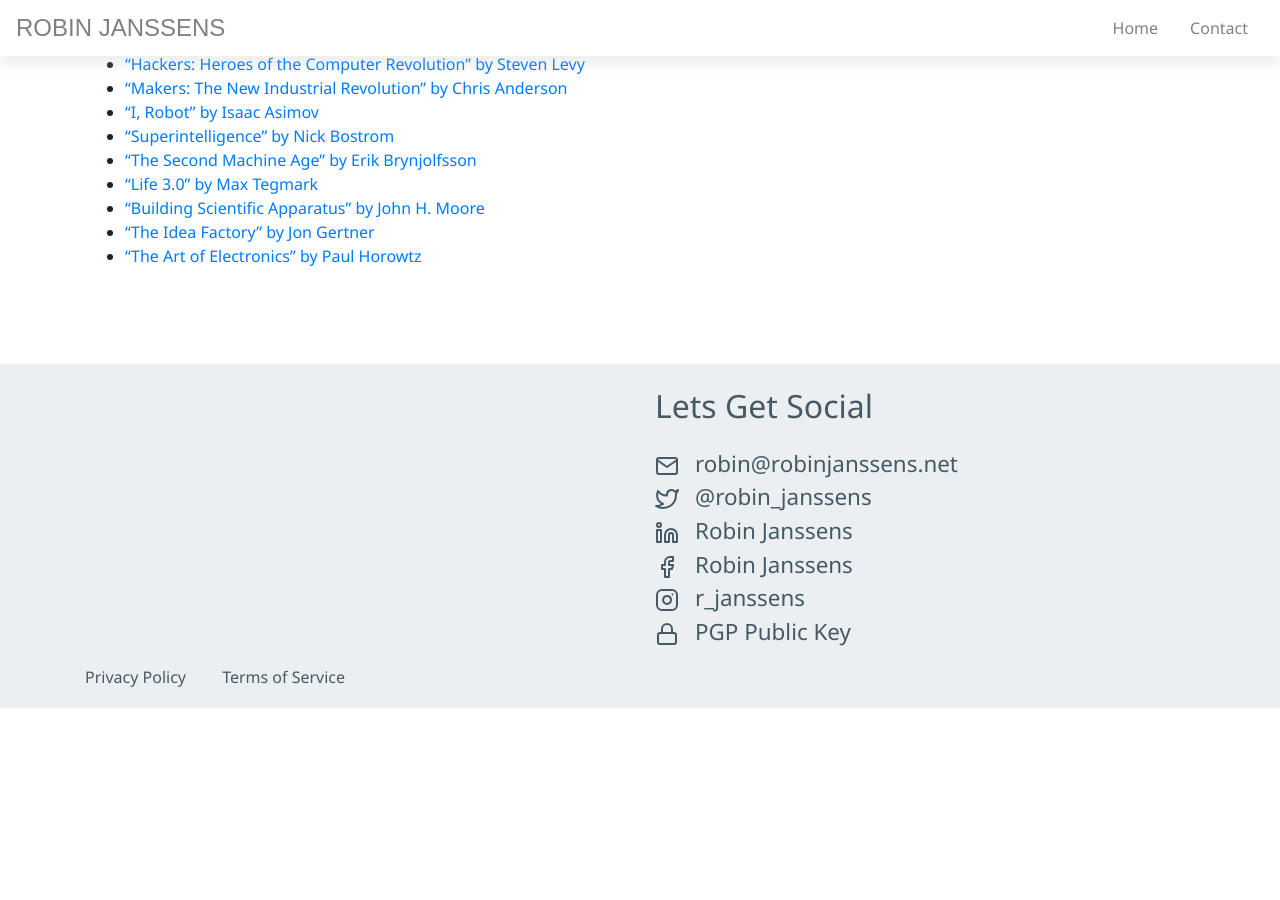
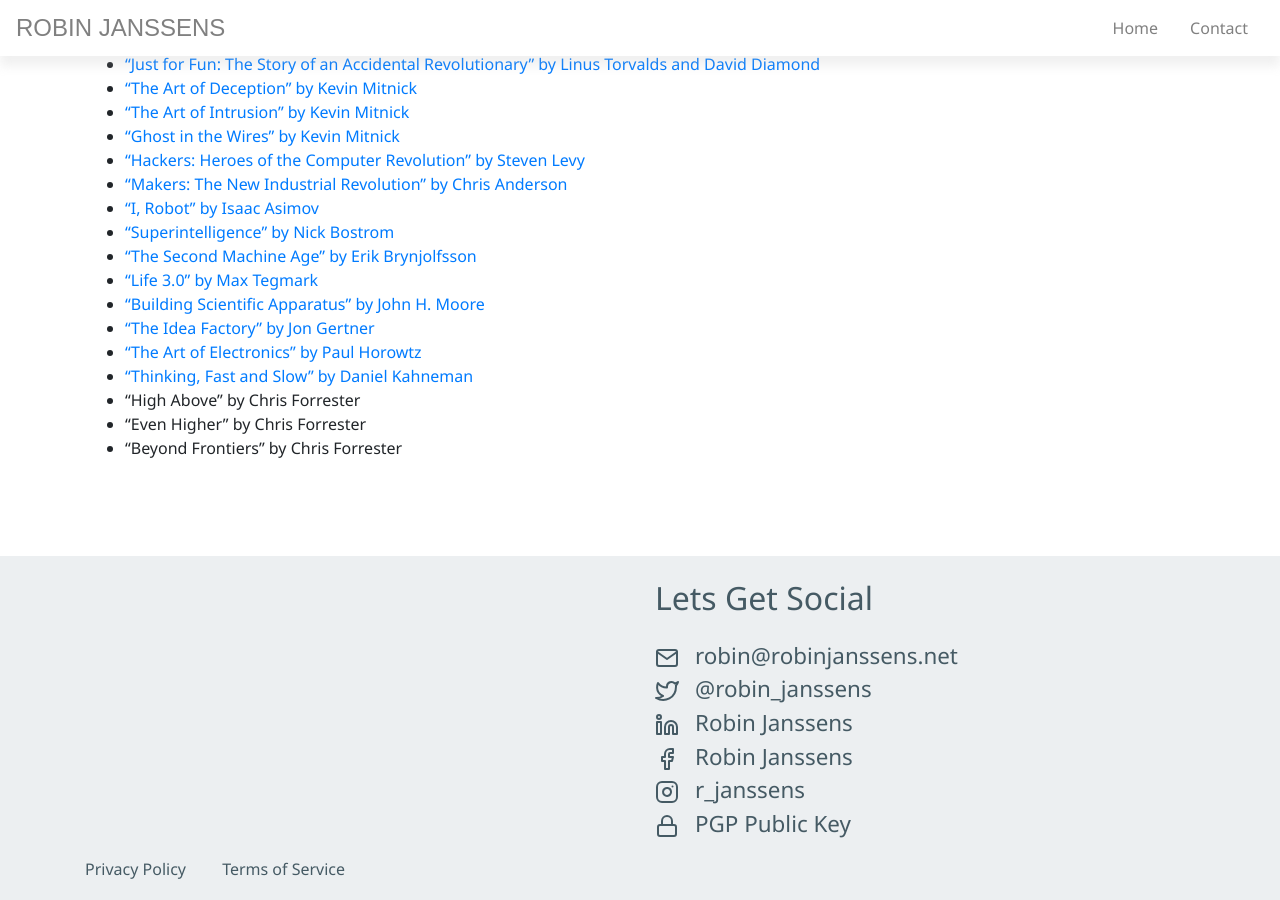
Before and after one commit to robinjanssens/robinjanssens.net, a Jekyll site: the page built from pages/wishlist.md, in a window 1280 px wide and 900 px high, scrolled down 4189 px. Built offline with Jekyll 4.4.1, drawn with Linux system fonts in a browser that asks for light colours; nearby versions of some CDN libraries; some web fonts are replaced; comment, search, counter and statistics services are not loaded; before the commit the page ends 4897 px from its top, so only the background shows below that; some of the changed text lies outside the part shown.

Commit message:
updated wishlist

```diff
--- a/pages/wishlist.md
+++ b/pages/wishlist.md
@@ -192,3 +196,7 @@
 - ["Building Scientific Apparatus" by John H. Moore](https://partner.bol.com/click/click?p=2&t=url&s=1033787&f=TXL&url=https%3A%2F%2Fwww.bol.com%2Fbe%2Ff%2Fbuilding-scientific-apparatus%2F35318196%2F&name=Building%20Scientific%20Apparatus%2C%20John%20H.%20Moore)
 - ["The Idea Factory" by Jon Gertner](https://partner.bol.com/click/click?p=2&t=url&s=1033787&f=TXL&url=https%3A%2F%2Fwww.bol.com%2Fbe%2Ff%2Fthe-idea-factory%2F37493882%2F&name=The%20Idea%20Factory%2C%20Jon%20Gertner)
 - ["The Art of Electronics" by Paul Horowtz](https://partner.bol.com/click/click?p=2&t=url&s=1033787&f=TXL&url=https%3A%2F%2Fwww.bol.com%2Fbe%2Ff%2Fthe-art-of-electronics%2F34493290%2F&name=The%20Art%20of%20Electronics)
+- ["Thinking, Fast and Slow" by Daniel Kahneman](https://www.bol.com/nl/p/thinking-fast-and-slow/9200000002011762/)
+- "High Above" by Chris Forrester
+- "Even Higher" by Chris Forrester
+- "Beyond Frontiers" by Chris Forrester
```
Also changed, not shown: other parts of pages/wishlist.md (+4 -0 lines).
